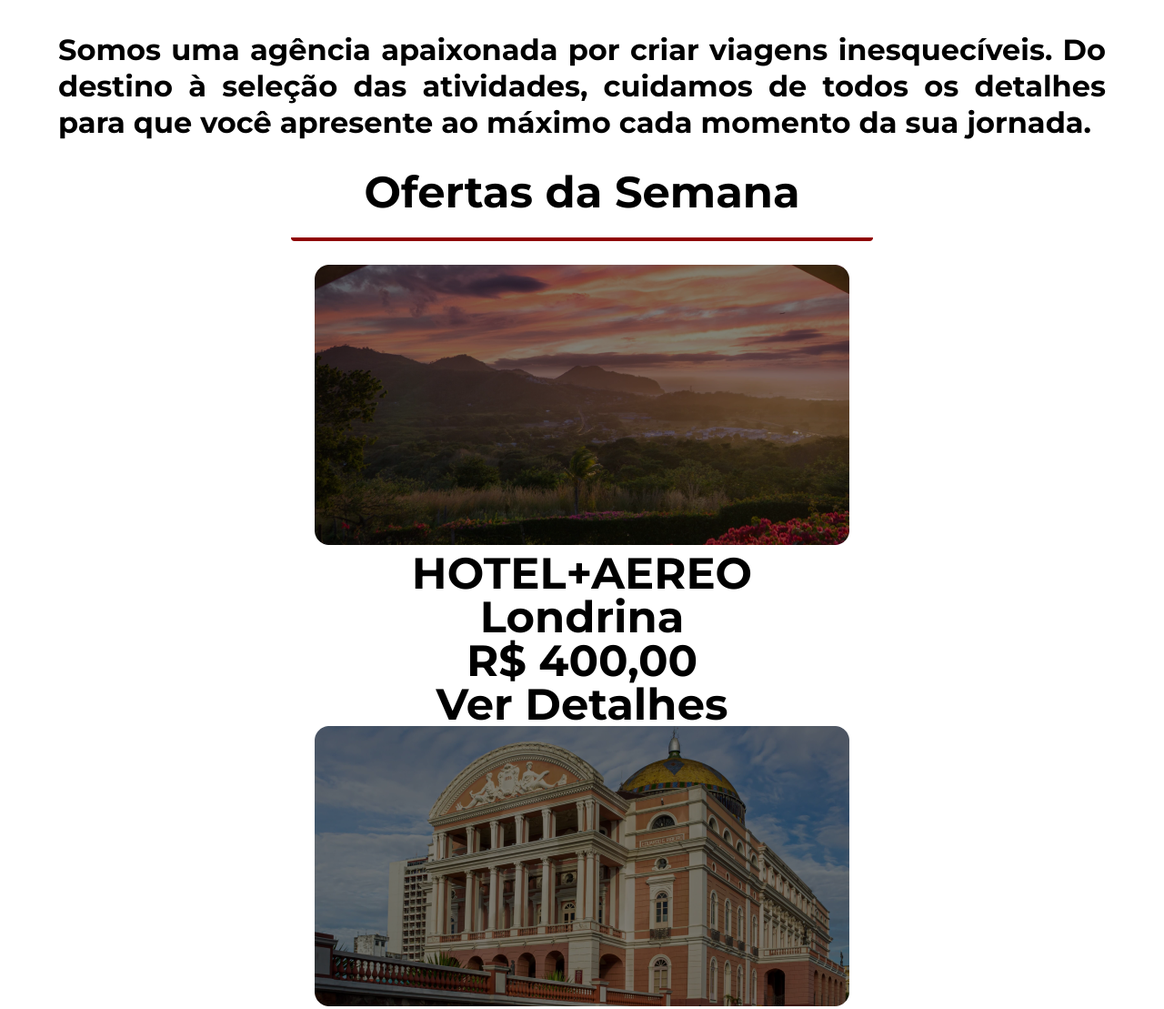
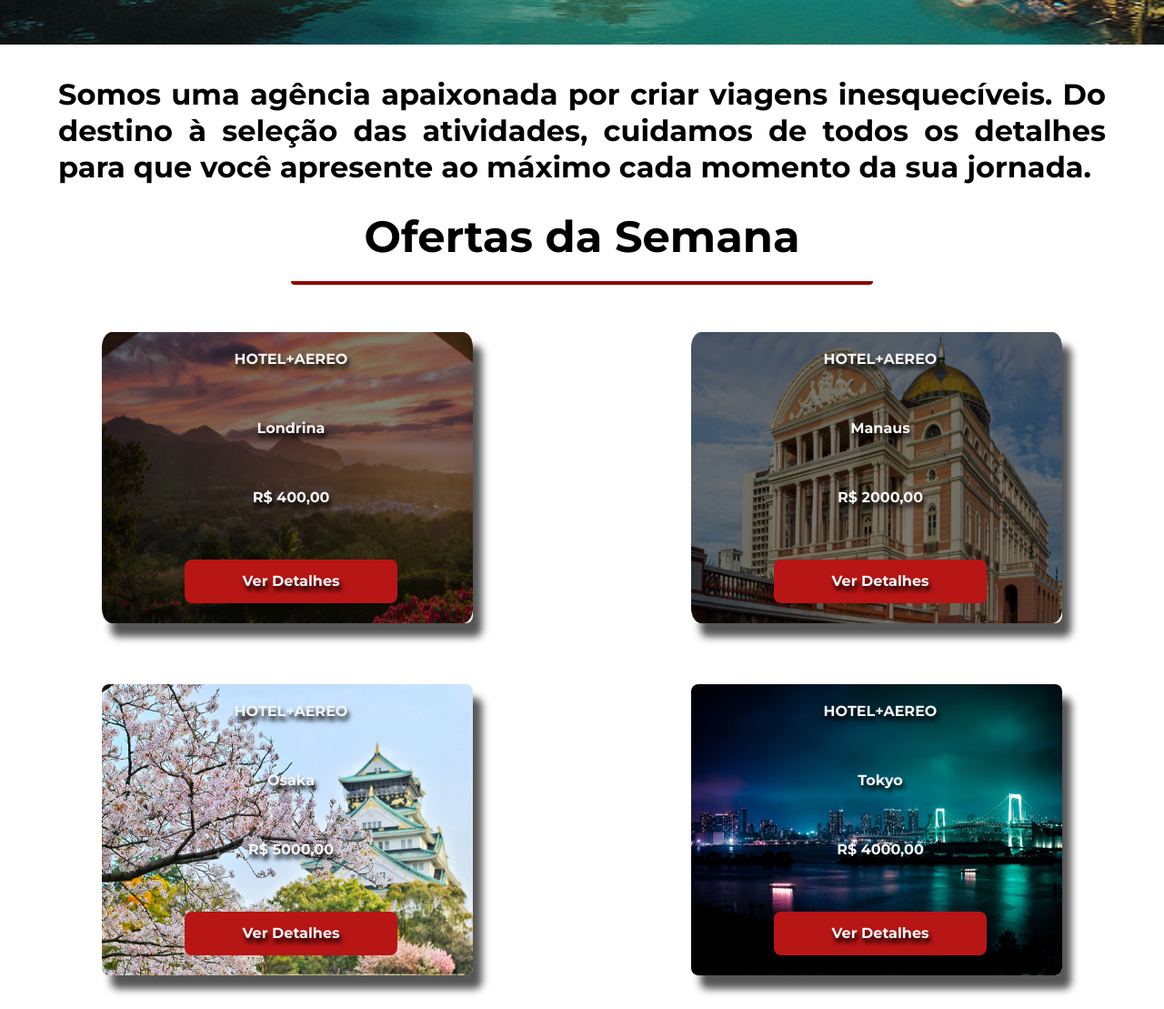
Before and after one commit to thiagoben16/jornada-viagens, a plain HTML site: page index.html in a window 1280 px wide. Shown: the part 689-1798 px from the top of the page at 91% size. Drawn offline with Linux system fonts and the light colour scheme.

Commit message:
adiciona versao desketop

```diff
--- a/style.css
+++ b/style.css
@@ -97,7 +97,7 @@ body {
   }
   .main-ofertas {
     width: 100%;
-    height: 500px;
+    height: auto;
     text-align: center;
     font-family: "Montserrat";
     font-size: 1.5rem;
@@ -225,4 +225,183 @@ body {
     max-width: 100%;
     margin: 2% 25%;
   }
+  .ofertas-cards {
+    width: 100%;
+    height: auto;
+    display: flex;
+    flex-direction: row;
+    justify-content: space-around;
+    flex-wrap: wrap;
+    gap: 1rem;
+  }
+
+  .cards {
+    width: 100%;
+    height: auto;
+    margin: 2% 10%;
+    padding: 1rem 0;
+    position: relative;
+    box-shadow: 10px 15px 8px #555555;
+    border-radius: 0.5rem;
+  }
+
+  #card-imagem1 {
+    position: absolute;
+    top: 0;
+    left: 0;
+    width: 100%;
+    height: 100%;
+    z-index: -1;
+    opacity: 0.8 #0000;
+    border-radius: 0.5rem;
+  }
+  .cards-text {
+    color: var(--background-secundary-color);
+    width: 100%;
+    display: flex;
+    flex-direction: column;
+    align-items: center;
+    justify-content: space-around;
+    gap: 1rem;
+    font-size: 0.8rem;
+    text-shadow: 2px 5px 5px #000000;
+  }
+
+  .cards-text a {
+    padding: 1rem 4rem;
+    background-color: #b81515;
+    border-radius: 0.5rem;
+  }
 }
+
+@media screen and (min-width: 1024px) {
+  header {
+    position: relative;
+    width: 100%;
+    background-color: black;
+    display: flex;
+    flex-direction: row;
+    align-items: center;
+    justify-content: space-around;
+  }
+
+  #cabecalho-menu {
+    display: none;
+  }
+  main {
+    display: flex;
+    flex-direction: column;
+  }
+
+  #menu {
+    display: flex;
+    flex-direction: row;
+    justify-content: space-evenly;
+    gap: 2rem;
+  }
+  #menu a {
+    text-decoration: none;
+    color: var(--cor-texto2);
+    margin: 10% 0;
+    font-size: 1.5rem;
+  }
+  #menu a:hover {
+    border-bottom: solid 2px var(--cor-texto2);
+    margin: 9% 0;
+  }
+
+  .main-banner {
+    width: 100%;
+    height: auto;
+  }
+
+  .main-banner img {
+    width: 100%;
+    height: 80vh;
+  }
+
+  .banner-text {
+    width: 100%;
+    font-family: "Montserrat";
+  }
+
+  .banner-text p {
+    padding: 2rem 4rem;
+    text-align: justify;
+    font-size: 2rem;
+    line-height: 2.5rem;
+    font-weight: 700;
+  }
+  .main-ofertas {
+    text-align: center;
+    font-family: "Montserrat";
+    font-size: 3rem;
+    font-weight: bolder;
+  }
+
+  .borda {
+    border-bottom: solid 4px #8f0101;
+    border-bottom-right-radius: 5px;
+    border-bottom-left-radius: 5px;
+    max-width: 100%;
+    margin: 2% 25%;
+  }
+  .ofertas-cards {
+    width: 100%;
+    height: auto;
+    display: flex;
+    flex-direction: row;
+    justify-content: space-around;
+    flex-wrap: wrap;
+    gap: 1rem;
+  }
+
+  .cards {
+    width: 30%;
+    height: 40vh;
+    margin: 2% 2%;
+    padding: 0 0.5rem 0 1rem;
+    position: relative;
+    display: flex;
+
+    box-shadow: 10px 15px 8px #555555;
+    border-radius: 0.5rem;
+  }
+
+  #card-imagem1 {
+    position: absolute;
+    top: 0;
+    left: 0;
+    width: 100%;
+    height: 100%;
+    z-index: -1;
+    opacity: 0.8 #0000;
+    border-radius: 0.5rem;
+  }
+  .cards-text {
+    color: var(--background-secundary-color);
+    width: 100%;
+    display: flex;
+    flex-direction: column;
+    align-items: center;
+    justify-content: space-around;
+    gap: 1rem;
+    font-size: 1rem;
+    text-shadow: 2px 5px 5px #000000;
+  }
+
+  .cards-text a {
+    padding: 1rem 4rem;
+    background-color: #b81515;
+    border-radius: 0.5rem;
+  }
+
+  .cards-text a:hover {
+    padding: 1rem 4rem;
+    background-color: #fff;
+    border-radius: 0.5rem;
+    color: #b81515;
+    cursor: pointer;
+    text-shadow: none;
+  }
+}
```
